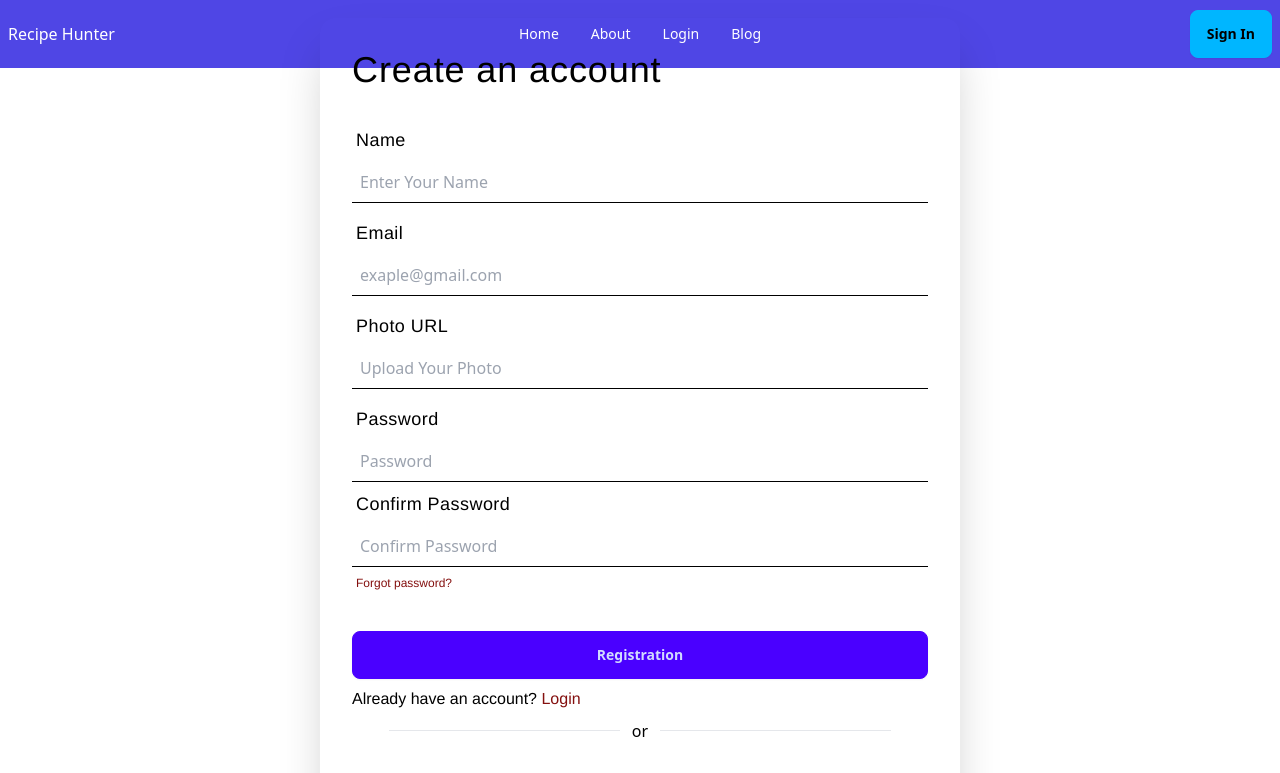
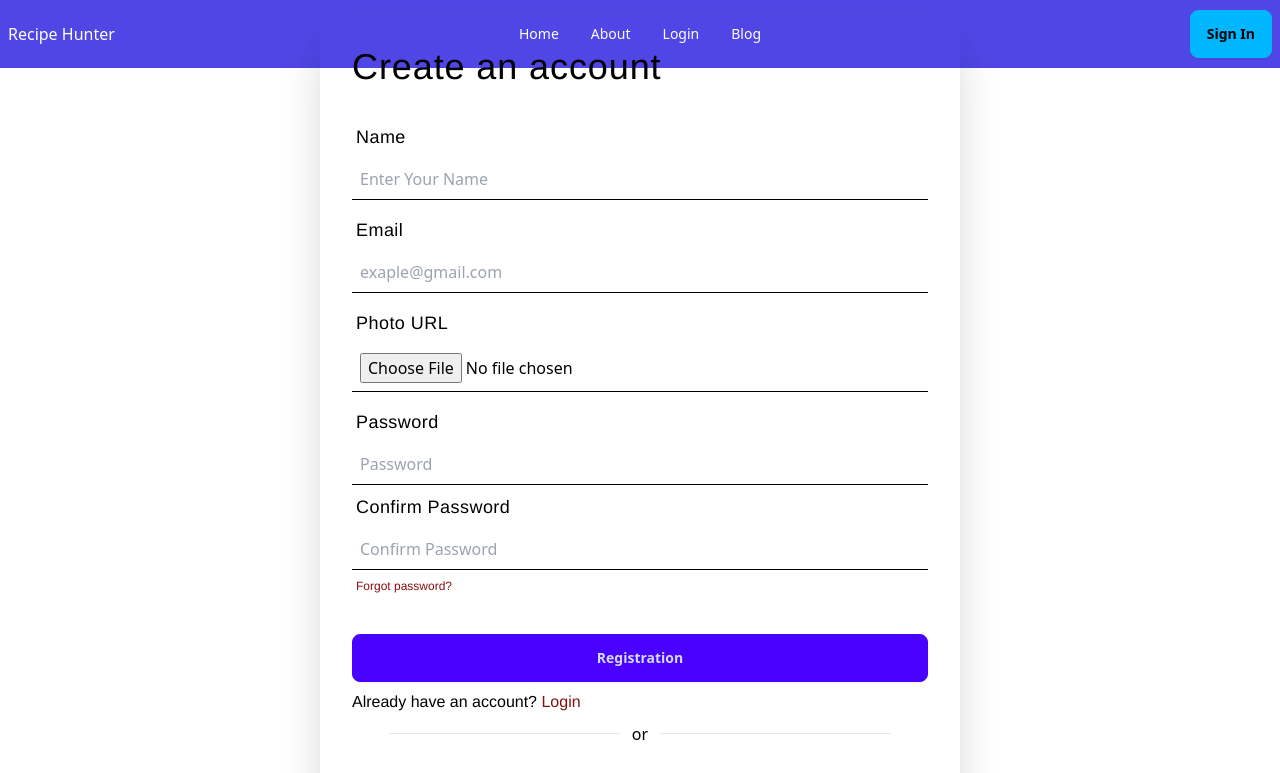
Before and after one commit to sifatullahshoyon/chef-recipe-hunter-client, a React (Vite) app: page /registration in a window 1280 px wide. Shown: the top 773 px of the page. Built offline with nearby package versions, Linux system fonts and the light colour scheme; no server answers; some icons are missing; a web font is replaced by a local one.

Commit message:
done  user's name will be visible when the mouse hovers over the profile picture

```diff
--- a/src/components/shared/Login/Login.jsx
+++ b/src/components/shared/Login/Login.jsx
@@ -14,7 +14,7 @@ const Login = () => {
     const form = event.target;
     const email = form.email.value;
     const password = form.password.value;
-    console.log(email, password);
+    // console.log(email, password);
 
     if(password === ' '){
         return toast.error('please provide a valid password');
--- a/src/components/shared/Navbar/Navbar.jsx
+++ b/src/components/shared/Navbar/Navbar.jsx
@@ -3,13 +3,14 @@ import { Link, NavLink } from "react-router-dom";
 import { AuthContext } from "../../../context/AuthProviders";
 
 const Navbar = () => {
-  const {user , logOut} = useContext(AuthContext);
+  const {user , logOut } = useContext(AuthContext);
   console.log(user)
   const handleLogout = () => {
     logOut()
     .then(() => {})
     .catch((error) => console.error(error.message))
   };
+
   return (
     <nav className="bg-indigo-600">
       <div className="navbar  container mx-auto">
@@ -139,8 +140,8 @@ const Navbar = () => {
           {
             user && (
               <div className="avatar">
-            <div className="w-24 rounded-full">
-              <img src={user.photoURL ? user.photoURL : <span>U</span>} />
+            <div className="w-12 rounded-full">
+              <img src={user.photoURL ? user.photoURL : <span>U</span>} title={user.displayName}  />
             </div>
         </div>
             )
--- a/src/components/shared/Registration/Registration.jsx
+++ b/src/components/shared/Registration/Registration.jsx
@@ -100,7 +100,7 @@ const Registration = () => {
                   </span>
                 </label>
                 <input
-                  type="url"
+                  type="file"
                   placeholder="Upload Your Photo"
                   name="photo"
                   className="p-2 text-black"
--- a/src/context/AuthProviders.jsx
+++ b/src/context/AuthProviders.jsx
@@ -52,6 +52,7 @@ const AuthProviders = ({children}) => {
         resetPassword,
         logOut,
         googleLogin,
+
     };
     return (
         <AuthContext.Provider value={authInfo}>
```
